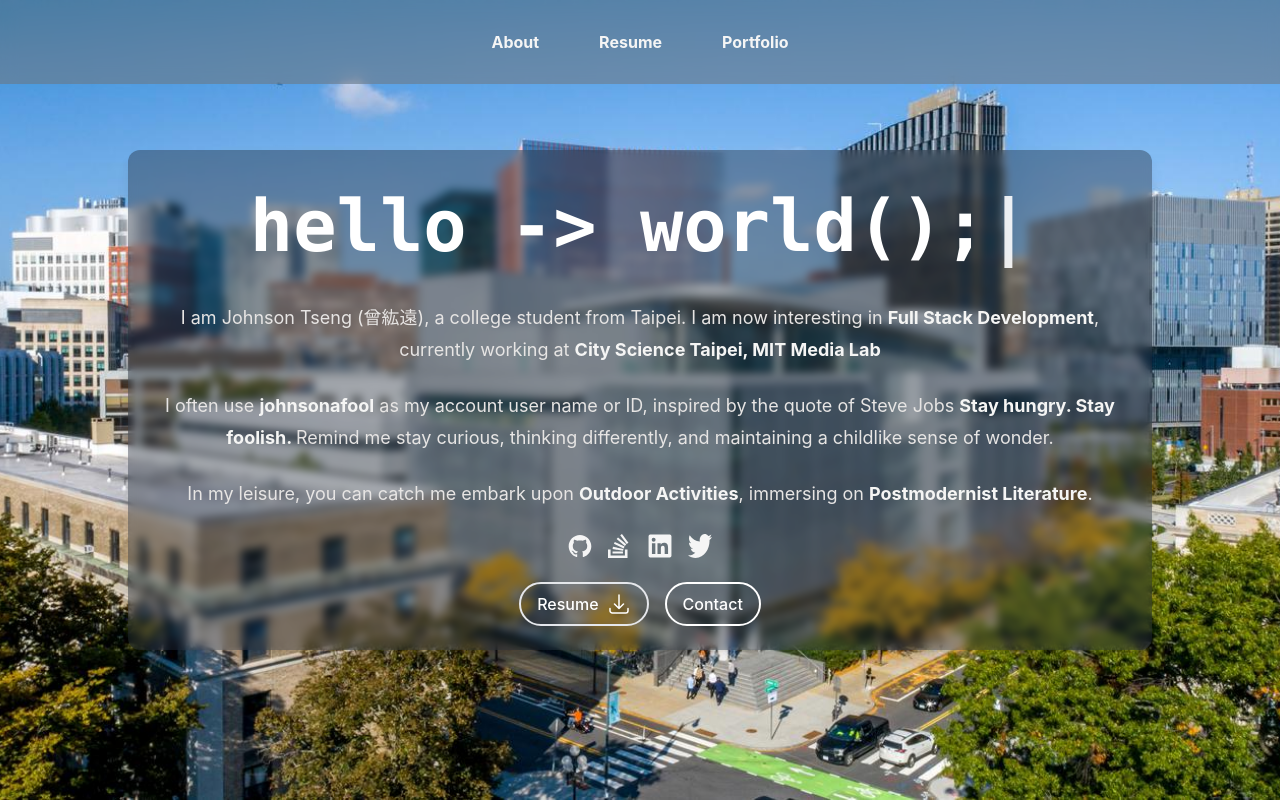
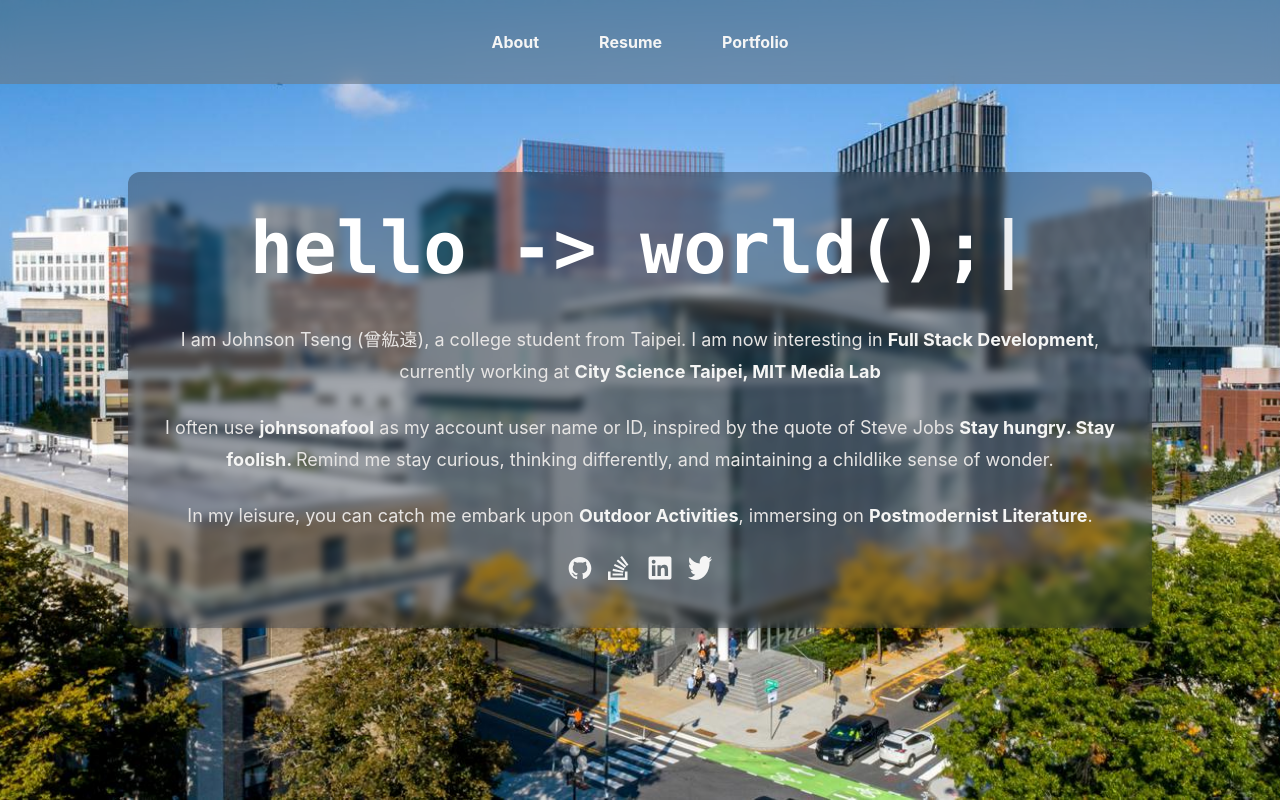
Before and after one commit to PaBaNaNa/johnsonafool.me, a Next.js app: page / in a window 1280 px wide. Shown: the top 802 px of the page. Built offline with nearby package versions, Linux system fonts and the light colour scheme.

Commit message:
chore: comment out data not show

```diff
--- a/src/data/data.tsx
+++ b/src/data/data.tsx
@@ -95,18 +95,18 @@ export const heroData: Hero = {
     </>
   ),
   actions: [
-    {
-      // TODO: add update resume
-      href: "/assets/resume.pdf",
-      text: "Resume",
-      primary: true,
-      Icon: ArrowDownTrayIcon,
-    },
-    {
-      href: `mailto:johnsonafool@gmail.com`,
-      text: "Contact",
-      primary: false,
-    },
+    // {
+    //   // TODO: add update resume
+    //   href: "/assets/resume.pdf",
+    //   text: "Resume",
+    //   primary: true,
+    //   Icon: ArrowDownTrayIcon,
+    // },
+    // {
+    //   href: `mailto:johnsonafool@gmail.com`,
+    //   text: "Contact",
+    //   primary: false,
+    // },
   ],
 };
 
@@ -343,23 +343,23 @@ export const portfolioItems: PortfolioItem[] = [
       },
     ],
   },
-  {
-    title: "Programming Club Meeting App",
-    description: `Powered by Next.js 13, join our programming club's
-    immersive 3D web meeting room. Experience the future of discussions,
-    where in future will be Discord integration and an OpenAI-powered
-    chatbot elevate knowledge sharing. Develop with Turbo Repo,
-    `,
-    url: "",
-    image: porfolioImageMeetingRoom,
-    tech: "Next.js 13, Socket IO, Three.js, Tailwind CSS",
-    link: [
-      {
-        text: "App Demo",
-        href: "https://meeting-app-frontend.vercel.app/",
-      },
-    ],
-  },
+  // {
+  //   title: "Programming Club Meeting App",
+  //   description: `Powered by Next.js 13, join our programming club's
+  //   immersive 3D web meeting room. Experience the future of discussions,
+  //   where in future will be Discord integration and an OpenAI-powered
+  //   chatbot elevate knowledge sharing. Develop with Turbo Repo,
+  //   `,
+  //   url: "",
+  //   image: porfolioImageMeetingRoom,
+  //   tech: "Next.js 13, Socket IO, Three.js, Tailwind CSS",
+  //   link: [
+  //     {
+  //       text: "App Demo",
+  //       href: "https://meeting-app-frontend.vercel.app/",
+  //     },
+  //   ],
+  // },
   {
     title: "CityScope Taiwan Island Project",
     description: `Lorem Ipsum is simply dummy text of the printing and
```
